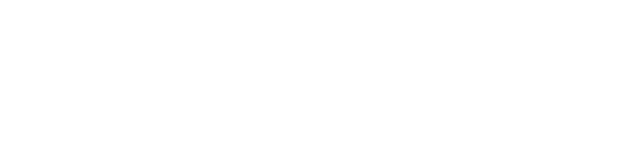
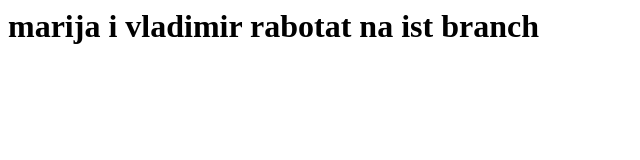
Before and after one commit to MarBlazh/TestMar, a plain HTML site: page home.html in a window 1280 px wide. Shown: the whole page, without its empty margins (0-640 px from the left). Drawn offline with Linux system fonts and the light colour scheme.

Commit message:
h1 tag in home.html

```diff
--- a/home.html
+++ b/home.html
@@ -1,3 +1,5 @@
 <html>
-    <head></head>
+  <head>
+    <h1>marija i vladimir rabotat na ist branch</h1>
+  </head>
 </html>
```
